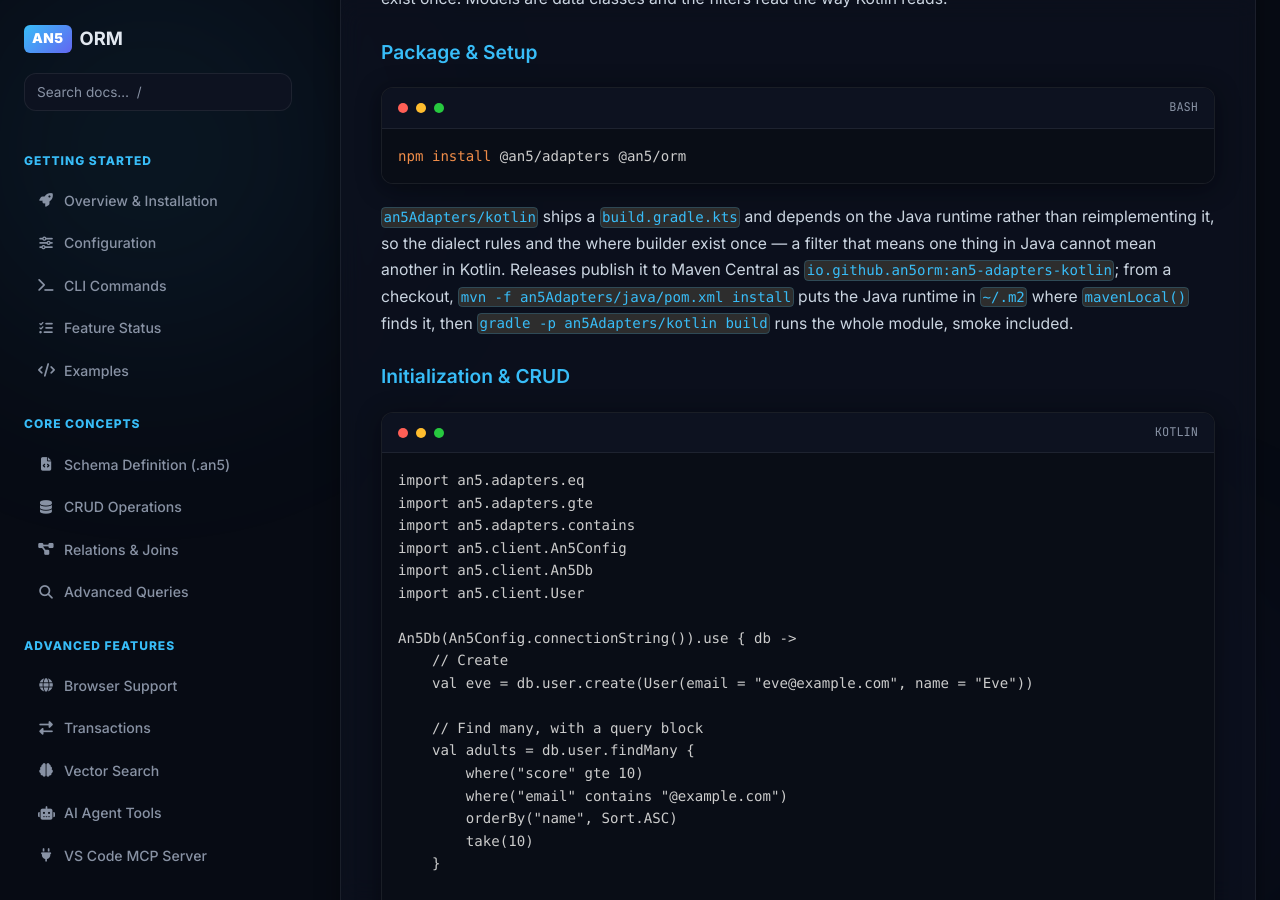
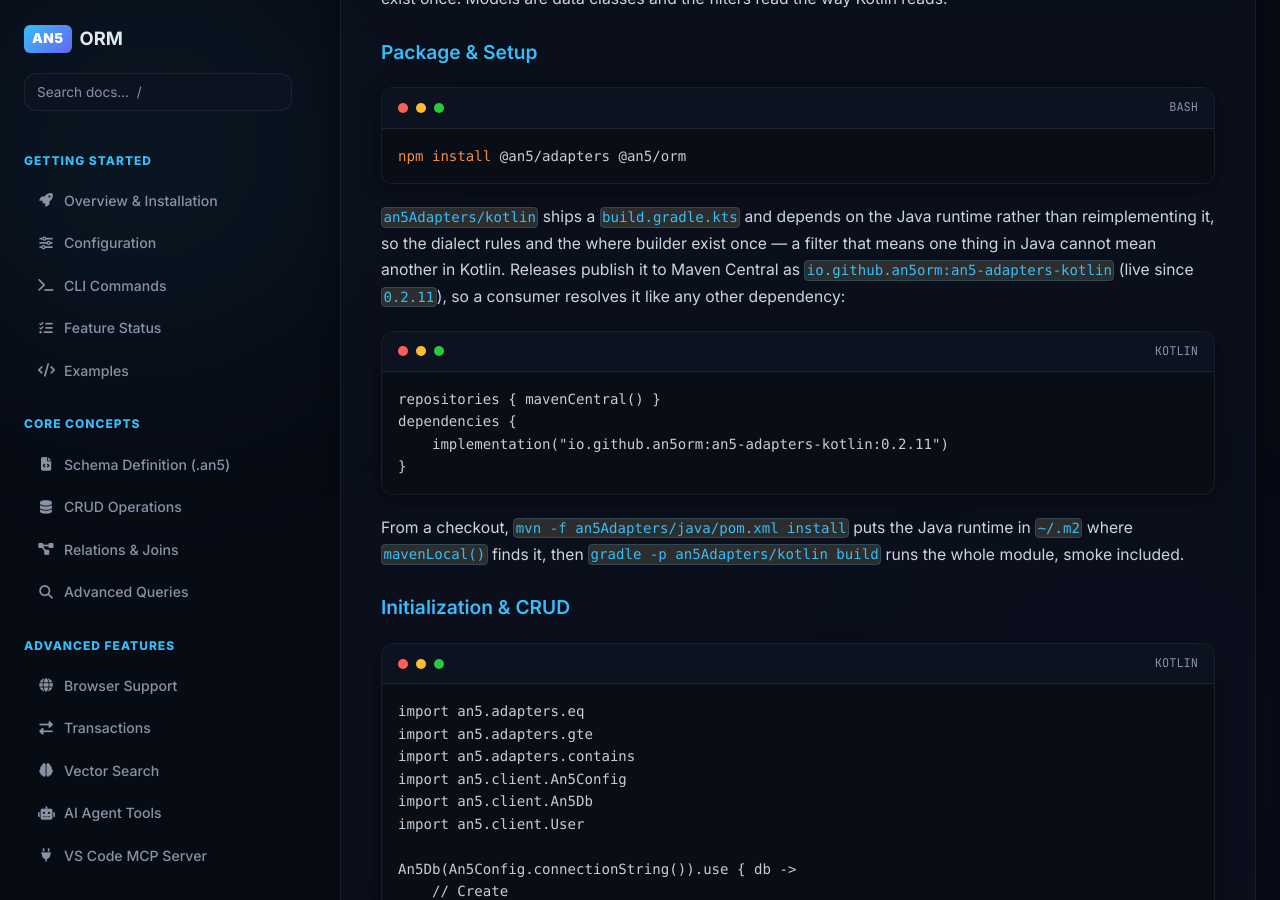
Before and after one commit to an5ORM/docs, a Jekyll site: the page built from docs/guides/client-languages.md, in a window 1280 px wide and 900 px high, scrolled down 7810 px. Built offline with Jekyll 4.4.1, drawn with Linux system fonts in a browser that asks for light colours; nearby versions of some CDN libraries; some of the changed text lies outside the part shown.

Commit message:
docs: mark both JVM adapters as published on Maven Central

````diff
--- a/docs/guides/client-languages.md
+++ b/docs/guides/client-languages.md
@@ -243,9 +243,10 @@
 at all — which is what lets one adapter serve all three engines, and what keeps it usable on
 Android.
 
-Releases publish it to Maven Central as `io.github.an5orm:an5-adapters-java`; until the first one
-lands, install it from a checkout (`mvn -f an5Adapters/java/pom.xml install`), which is what
-the Kotlin module's `mavenLocal()` also resolves.
+Releases publish it to Maven Central as `io.github.an5orm:an5-adapters-java` (live since
+`0.2.11`), so a build only needs `mavenCentral()`. To work on the runtime itself, install it
+from a checkout (`mvn -f an5Adapters/java/pom.xml install`), which is what the Kotlin module's
+`mavenLocal()` also resolves.
 
 ### Initialization & CRUD
 ```java
@@ -303,9 +304,19 @@
 `an5Adapters/kotlin` ships a `build.gradle.kts` and depends on the Java runtime rather than
 reimplementing it, so the dialect rules and the where builder exist once — a filter that
 means one thing in Java cannot mean another in Kotlin. Releases publish it to Maven Central
-as `io.github.an5orm:an5-adapters-kotlin`; from a checkout, `mvn -f an5Adapters/java/pom.xml
-install` puts the Java runtime in `~/.m2` where `mavenLocal()` finds it, then
-`gradle -p an5Adapters/kotlin build` runs the whole module, smoke included.
+as `io.github.an5orm:an5-adapters-kotlin` (live since `0.2.11`), so a consumer resolves it
+like any other dependency:
+
+```kotlin
+repositories { mavenCentral() }
+dependencies {
+    implementation("io.github.an5orm:an5-adapters-kotlin:0.2.11")
+}
+```
+
+From a checkout, `mvn -f an5Adapters/java/pom.xml install` puts the Java runtime in `~/.m2`
+where `mavenLocal()` finds it, then `gradle -p an5Adapters/kotlin build` runs the whole
+module, smoke included.
 
 ### Initialization & CRUD
 ```kotlin
````
Also changed, not shown: docs/guides/feature-status.md (+2 -2 lines).
